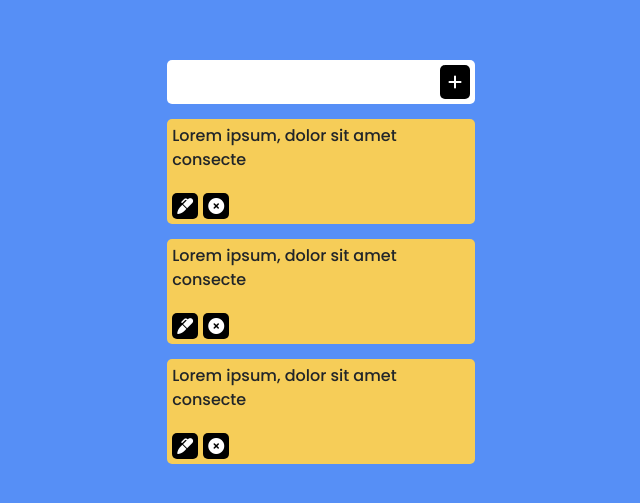
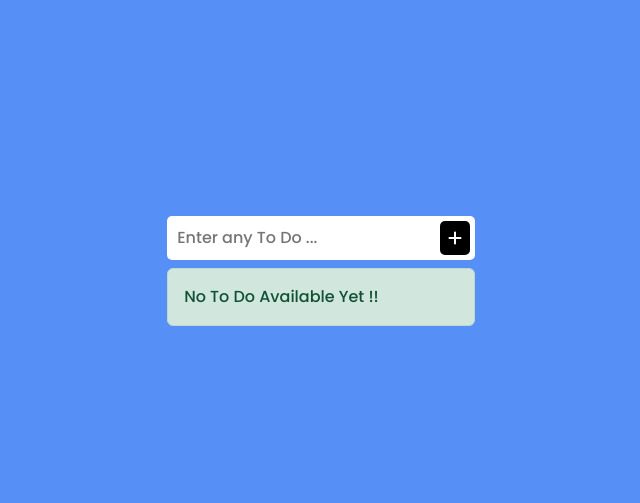
Before and after one commit to HydraPhyzer/To-Do-App-in-React-JS, a React (Create React App) app: page / in a window 1280 px wide. Shown: the part 131-634 px from the top of the page, without its empty margins (319-959 px from the left). Built offline with nearby package versions, Linux system fonts and the light colour scheme.

Commit message:
Now We Can Also Delete To Do

```diff
--- a/src/App.css
+++ b/src/App.css
@@ -7,6 +7,7 @@
     align-items: center;
     flex-direction: column;
     background-color: #568FF6;
+    padding-top: 20px;
 }
 .App-Content
 {
--- a/src/App.js
+++ b/src/App.js
@@ -1,14 +1,32 @@
+import { useState } from 'react'
 import './App.css'
 import Form from './Components/Form'
 import Todo from './Components/Todo'
 
-let App=()=>
-{
-    return(
+let App = () => {
+    let [ToDoArray, setToDoArray] = useState([]);
+    let CollectInput = (Value) =>
+    {
+        let Temp=[Value,...ToDoArray];
+        setToDoArray(Temp);
+    }
+    let Delete=(Ind)=>
+    {
+        let newArr=[...ToDoArray];
+        newArr.splice(Ind,1);
+        setToDoArray(newArr);
+    }
+    return (
         <div className='App'>
             <div className="App-Content">
-                <Form/>
-                <Todo/>
+                <Form Take={CollectInput} />
+                {
+                    ToDoArray.length === 0 ? <div className="alert alert-success mt-2" role="alert">
+                        No To Do Available Yet !!
+                    </div> :
+
+                    <Todo GetTodos={ToDoArray} Del={Delete}/>
+                }
             </div>
         </div>
     )
--- a/src/Components/Form.js
+++ b/src/Components/Form.js
@@ -1,12 +1,23 @@
+import { useState } from 'react'
 import './Form.css'
 
-let Form=()=>
+let Form=(Props)=>
 {
+    let [Text,setText]=useState('');
+    let HandleInput=(Inp)=>
+    {
+        setText(Inp);
+    }
+    let HandleClick=()=>
+    {
+        Text===''?alert("Text Filed Can't Be Empty"):Props.Take(Text)
+        setText('');
+    }
     return(
         <div className="Form">
-            <input type="text" />
-            <div className='Plus'>
-                <i className="fa-solid fa-plus"></i>
+            <input type="text" placeholder='Enter any To Do ...' value={Text} onChange={(Event)=>{HandleInput(Event.target.value)}}/>
+            <div className='Plus' onClick={()=>{HandleClick()}}>
+                <i className="fa-solid fa-plus" ></i>
             </div>
         </div>
     )
--- a/src/Components/Todo.js
+++ b/src/Components/Todo.js
@@ -1,24 +1,21 @@
 import React from 'react'
 import './Todo.css'
 
-const Todo = () => {
+const Todo = (Props) => {
   return (
     <div className='Todo'>
-        <div className="All-Todo">
-            <p>Lorem ipsum, dolor sit amet consecte</p>
-            <i className="fa-solid fa-marker E"></i>
-            <i className="fa-solid fa-circle-xmark X"></i>
-        </div>
-        <div className="All-Todo">
-            <p>Lorem ipsum, dolor sit amet consecte</p>
-            <i className="fa-solid fa-marker E"></i>
-            <i className="fa-solid fa-circle-xmark X"></i>
-        </div>
-        <div className="All-Todo">
-            <p>Lorem ipsum, dolor sit amet consecte</p>
-            <i className="fa-solid fa-marker E"></i>
-            <i className="fa-solid fa-circle-xmark X"></i>
-        </div>
+        {
+            Props.GetTodos.map((Elem,Ind)=>
+            {
+                return(
+                    <div className="All-Todo" key={Ind}>
+                        <p>{Elem}</p>
+                        <i className="fa-solid fa-marker E"></i>
+                        <i className="fa-solid fa-circle-xmark X" onClick={()=>{Props.Del(Ind)}}></i>
+                    </div>
+                )
+            })
+        }
     </div>
   )
 }
```
